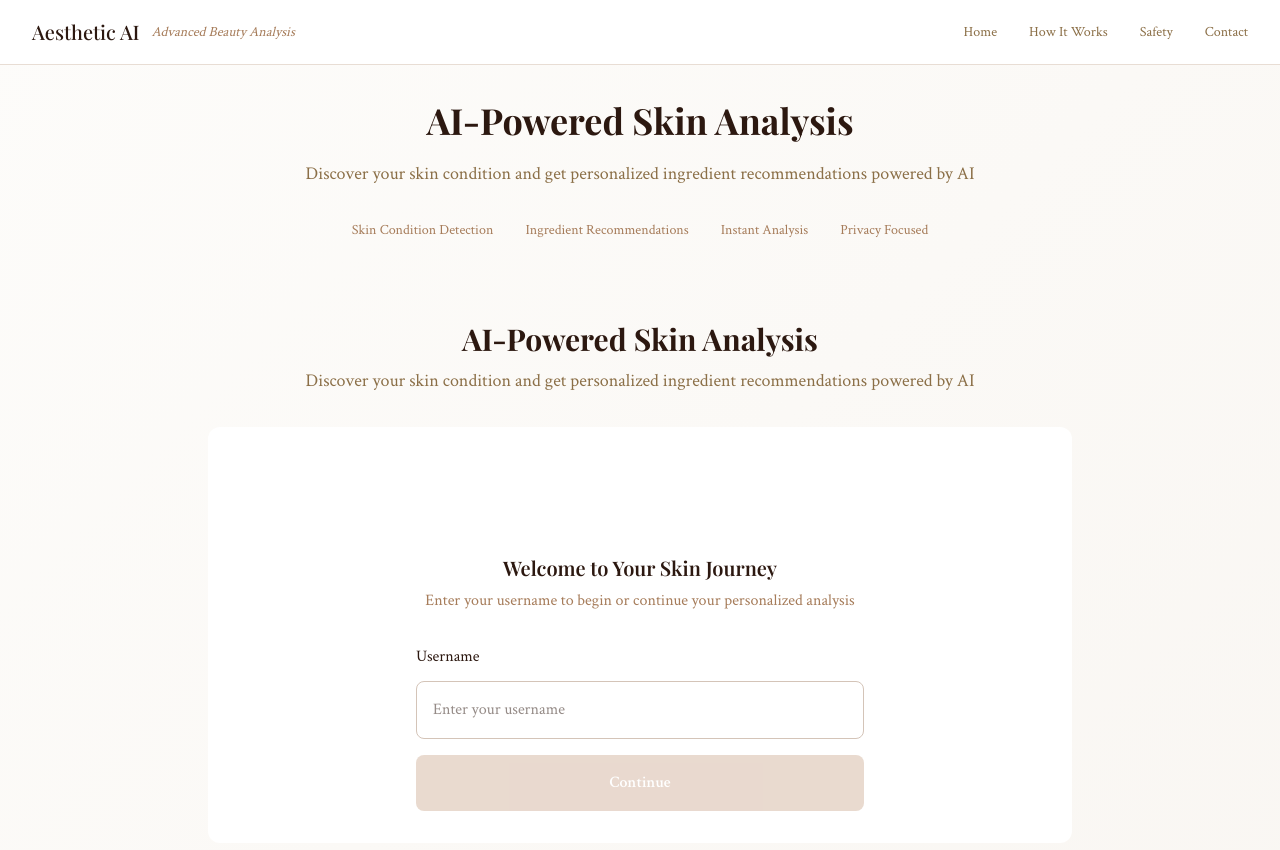
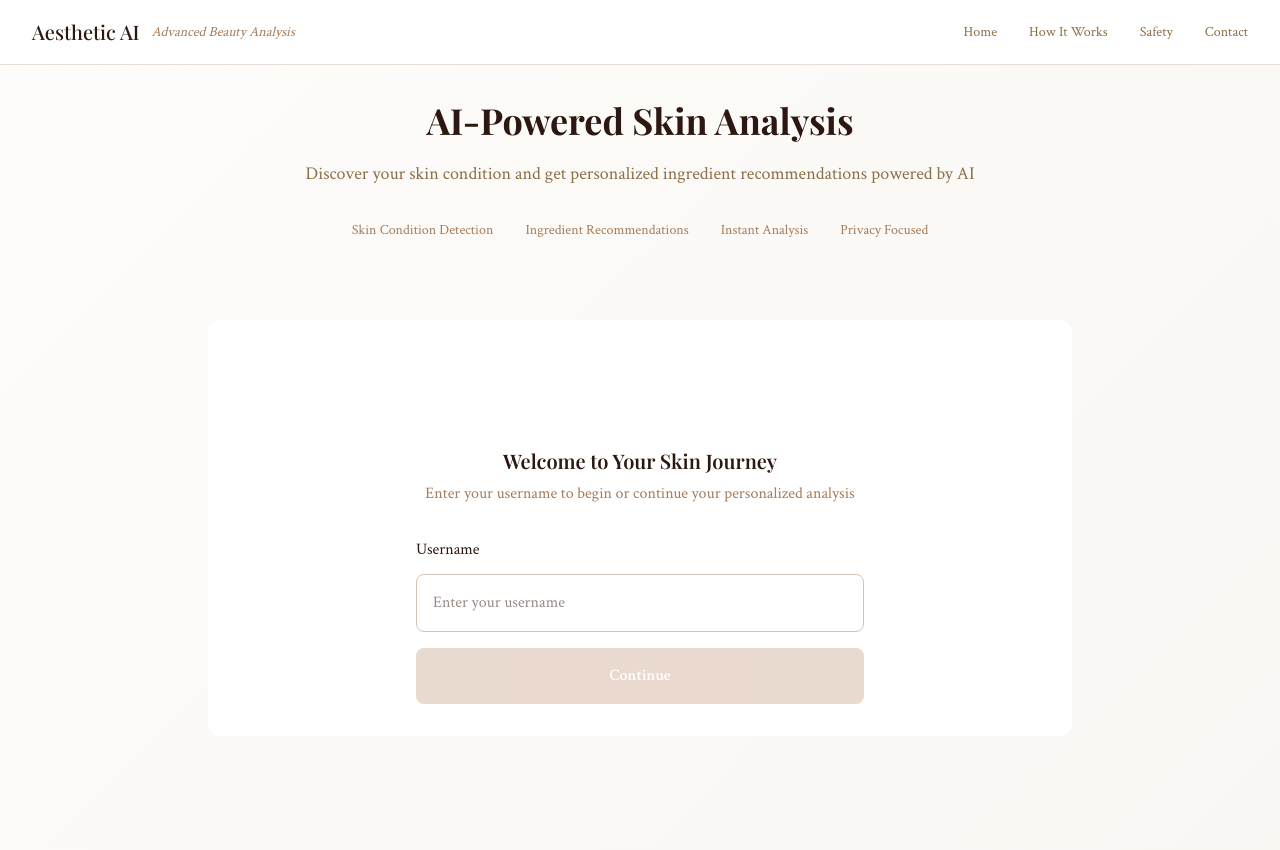
Before and after one commit to HummdG/aesthetic-ai, a Next.js app in the folder frontend/aesthetic-ai/: page / in a window 1280 px wide. Shown: the top 850 px of the page. Built offline with nearby package versions, Linux system fonts and the light colour scheme.

Commit message:
dup header removed

```diff
--- a/frontend/aesthetic-ai/src/app/components/UserSurveyForm.tsx
+++ b/frontend/aesthetic-ai/src/app/components/UserSurveyForm.tsx
@@ -221,17 +221,6 @@ const UserSurveyForm: React.FC<UserSurveyFormProps> = ({
   return (
     <div className="min-h-screen bg-gradient-to-br from-nude-50 to-nude-100 py-4 sm:py-8">
       <div className="max-w-4xl mx-auto px-4">
-        {/* Header */}
-        <div className="text-center mb-6 sm:mb-8 select-none">
-          <h1 className="text-2xl sm:text-3xl font-serif font-bold text-brown-900 mb-2 select-none">
-            AI-Powered Skin Analysis
-          </h1>
-          <p className="text-base sm:text-lg text-brown-700 font-body select-none px-4">
-            Discover your skin condition and get personalized ingredient
-            recommendations powered by AI
-          </p>
-        </div>
-
         {/* Survey Section Header */}
         {currentStep > 0 && (
           <div
```
